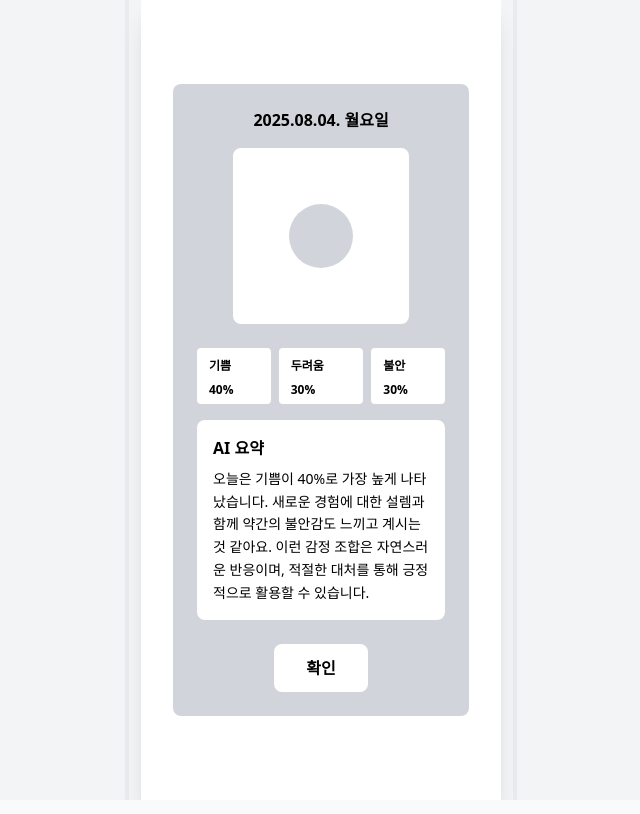
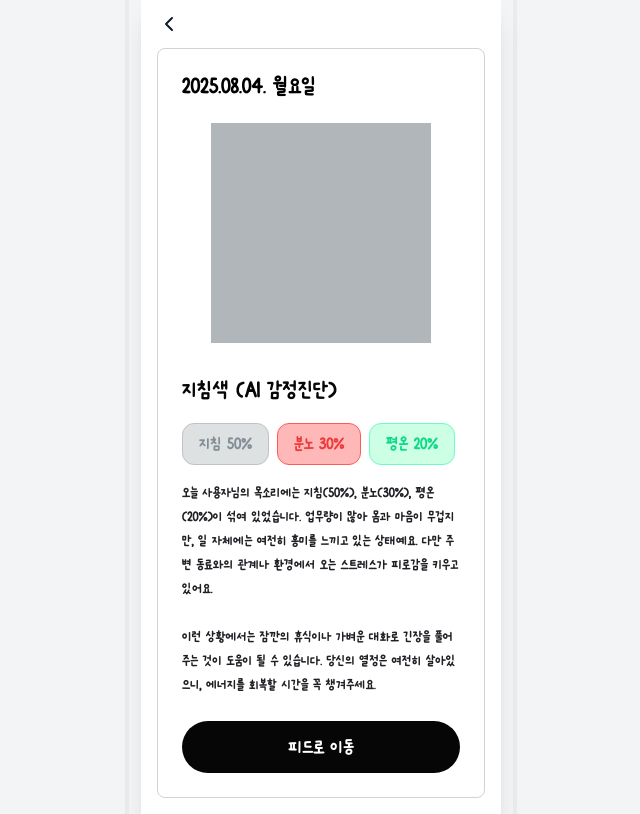
Before and after one commit to team-melog/melog-fe, a Next.js app in the folder apps/web/: page /emotion/final in a window 1280 px wide. Shown: the whole page, without its empty margins (319-959 px from the left). Built offline with nearby package versions, Linux system fonts and the light colour scheme; no server answers; a web font is replaced by a local one.

Commit message:
style: 홈-감정 분석 결과(AI감정결과) 화면

```diff
--- a/apps/web/src/app/emotion/final/page.tsx
+++ b/apps/web/src/app/emotion/final/page.tsx
@@ -1,63 +1,108 @@
-"use client";
+'use client';
 
-import { Layout, Button } from "@melog/ui";
-import { useRouter } from "next/navigation";
+import { Layout, Button, LeftIcon } from '@melog/ui';
+import { useAppStore } from '@melog/shared';
+import { useRouter } from 'next/navigation';
 
 export default function EmotionFinalPage() {
   const router = useRouter();
+  const { user } = useAppStore();
 
   // 현재 날짜 정보
   const today = new Date();
-  const daysOfWeek = ["일", "월", "화", "수", "목", "금", "토"];
+  const daysOfWeek = ['일', '월', '화', '수', '목', '금', '토'];
   const currentDay = daysOfWeek[today.getDay()];
   const formattedDate = `${today.getFullYear()}.${String(
     today.getMonth() + 1
-  ).padStart(2, "0")}.${String(today.getDate()).padStart(
+  ).padStart(2, '0')}.${String(today.getDate()).padStart(
     2,
-    "0"
+    '0'
   )}. ${currentDay}요일`;
 
-  // 더미 감정 분석 결과 데이터
+  // AI 감정 분석 결과 데이터
   const emotionResults = [
-    { emotion: "기쁨", percentage: 40 },
-    { emotion: "두려움", percentage: 30 },
-    { emotion: "불안", percentage: 30 },
+    {
+      emotion: '지침',
+      percentage: 50,
+      color: '#dee1e2',
+      borderColor: '#c0c2c4',
+      textColor: '#838e96',
+    },
+    {
+      emotion: '분노',
+      percentage: 30,
+      color: '#ffb8b8',
+      borderColor: '#ff5a5a',
+      textColor: '#ed3a3a',
+    },
+    {
+      emotion: '평온',
+      percentage: 20,
+      color: '#ccffe4',
+      borderColor: '#6bfcc1',
+      textColor: '#0cda86',
+    },
   ];
 
-  const aiSummary =
-    "오늘은 기쁨이 40%로 가장 높게 나타났습니다. 새로운 경험에 대한 설렘과 함께 약간의 불안감도 느끼고 계시는 것 같아요. 이런 감정 조합은 자연스러운 반응이며, 적절한 대처를 통해 긍정적으로 활용할 수 있습니다.";
+  const aiSummary = `오늘 ${user?.name || '사용자'}님의 목소리에는 지침(50%), 분노(30%), 평온(20%)이 섞여 있었습니다. 업무량이 많아 몸과 마음이 무겁지만, 일 자체에는 여전히 흥미를 느끼고 있는 상태예요. 다만 주변 동료와의 관계나 환경에서 오는 스트레스가 피로감을 키우고 있어요.\n\n이런 상황에서는 잠깐의 휴식이나 가벼운 대화로 긴장을 풀어주는 것이 도움이 될 수 있습니다. 당신의 열정은 여전히 살아있으니, 에너지를 회복할 시간을 꼭 챙겨주세요.`;
 
   const handleConfirm = () => {
-    // 홈 화면으로 이동
-    router.push("/emotion");
+    // 피드 화면으로 이동
+    router.push('/feed');
+  };
+  const handleBack = () => {
+    router.back();
   };
 
   return (
     <Layout showTabBar={false}>
-      <div className="min-h-screen bg-white flex flex-col">
+      <div className="font-meetme min-h-screen bg-white flex flex-col">
+        {/* Header */}
+        <div className="flex items-center py-3">
+          <button
+            onClick={handleBack}
+            className="w-6 h-6 flex items-center justify-center"
+          >
+            <LeftIcon />
+          </button>
+        </div>
         {/* Main Content */}
-        <div className="flex-1 flex flex-col items-center justify-center px-4 py-6">
+        <div className="flex-1 flex flex-col items-center mb-4">
           {/* Result Card */}
-          <div className="w-full max-w-sm bg-gray-300 rounded-lg p-6">
+          <div className="w-full max-w-sm bg-white border border-[#d0d2d7] rounded-lg p-6">
             {/* Date */}
-            <div className="text-center mb-4">
-              <p className="text-base font-semibold text-black">
+            <div className="mb-6">
+              <p className="text-2xl font-normal text-black tracking-[-0.22px] leading-[26.4px]">
                 {formattedDate}
               </p>
             </div>
 
             {/* Emotion Circle */}
-            <div className="flex justify-center mb-6">
-              <div className="w-44 h-44 bg-white rounded-lg flex items-center justify-center">
-                <div className="w-16 h-16 bg-gray-300 rounded-full"></div>
-              </div>
+            <div className="flex justify-center mb-8">
+              <div className="w-[220px] h-[220px] bg-[#b1b6ba]"></div>
             </div>
 
-            {/* Emotion Percentages */}
-            <div className="flex justify-center space-x-2 mb-4">
+            {/* AI Emotion Diagnosis Card */}
+            <div className="mb-6">
+              <h3 className="text-2xl font-normal text-[#060607] mb-4 tracking-[-0.26px] leading-[31.2px]">
+                지침색 (AI 감정진단)
+              </h3>
+
+              {/* Emotion Tags */}
+              <div className="flex flex-wrap gap-2 mb-4">
                 {emotionResults.map((result, index) => (
-                <div key={index} className="bg-white rounded px-3 py-1">
-                  <span className="text-xs font-semibold text-black">
+                  <div
+                    key={index}
+                    className="px-4 py-2 rounded-xl border"
+                    style={{
+                      backgroundColor: result.color,
+                      borderColor: result.borderColor,
+                    }}
+                  >
+                    <span
+                      className="text-lg font-normal tracking-[-0.18px] leading-[21.6px]"
+                      style={{ color: result.textColor }}
+                    >
                       {result.emotion} {result.percentage}%
                     </span>
                   </div>
@@ -65,20 +110,20 @@ export default function EmotionFinalPage() {
               </div>
 
               {/* AI Summary */}
-            <div className="bg-white rounded-lg p-4 mb-6">
-              <h3 className="text-base font-semibold text-black mb-2">
-                AI 요약
-              </h3>
-              <p className="text-sm text-black leading-relaxed">{aiSummary}</p>
+              <div className="bg-white rounded-lg">
+                <p className="text-[15px] font-medium text-[#1f2024] leading-6 tracking-[-0.15px] whitespace-pre-line">
+                  {aiSummary}
+                </p>
+              </div>
             </div>
 
             {/* Confirm Button */}
             <div className="flex justify-center">
               <Button
                 onClick={handleConfirm}
-                className="bg-white hover:bg-gray-100 text-black font-semibold py-3 px-8 rounded-lg transition-colors"
+                className="w-full bg-[#060607] hover:bg-[#2a2a2a] text-white font-normal text-xl py-3 rounded-[30px] tracking-[-0.2px] transition-colors"
               >
-                확인
+                피드로 이동
               </Button>
             </div>
           </div>
```
Lines whose indentation alone changed are shown as unchanged.
